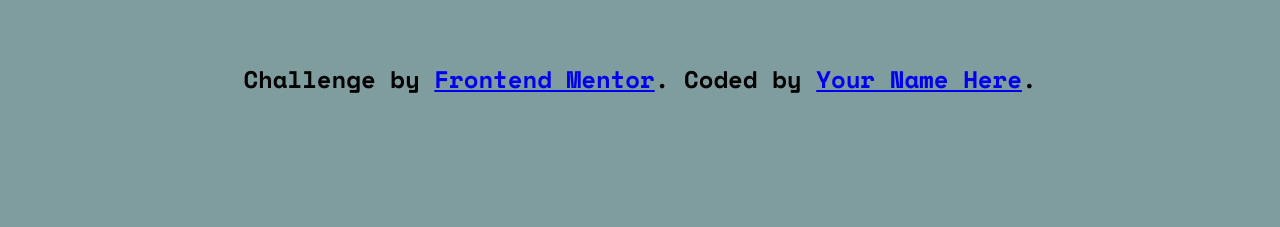
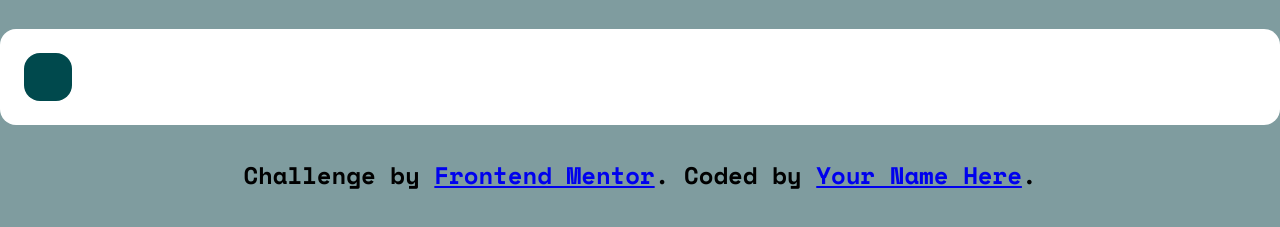
Before and after one commit to sam-hilliard/tip-calculator-app, a React app: page / in a window 1280 px wide. Shown: the part 185-412 px from the top of the page. Built offline with nearby package versions, Linux system fonts and the light colour scheme.

Commit message:
basic styling for TipCalculator

```diff
--- a/src/components/App/App.css
+++ b/src/components/App/App.css
@@ -10,6 +10,8 @@
 
     /* primary color */
     --strong-cyan: hsl(172, 67%, 45%);
+
+    --br: 1rem;
 }
 
 /* typography */
@@ -22,6 +24,25 @@
     background-color: var(--grayish-cyan);
 }
 
+/* general/utility styles */
+
+.card {
+    background-color: var(--white);
+    padding: 1em;
+    border-radius: var(--br);
+}
+
+.card--accent {
+    background-color: var(--very-dark-cyan);
+}
+
+.split {
+    display: flex;
+    flex-wrap: wrap;
+}
+
+/* app styles */
+
 .App {
     display: grid;
     justify-items: center;
@@ -30,4 +51,7 @@
 }
 
 
-/* tip calculator card styles */
+/* tip calculator styles */
+.tip-calculator {
+    width: 100%;
+}
```
